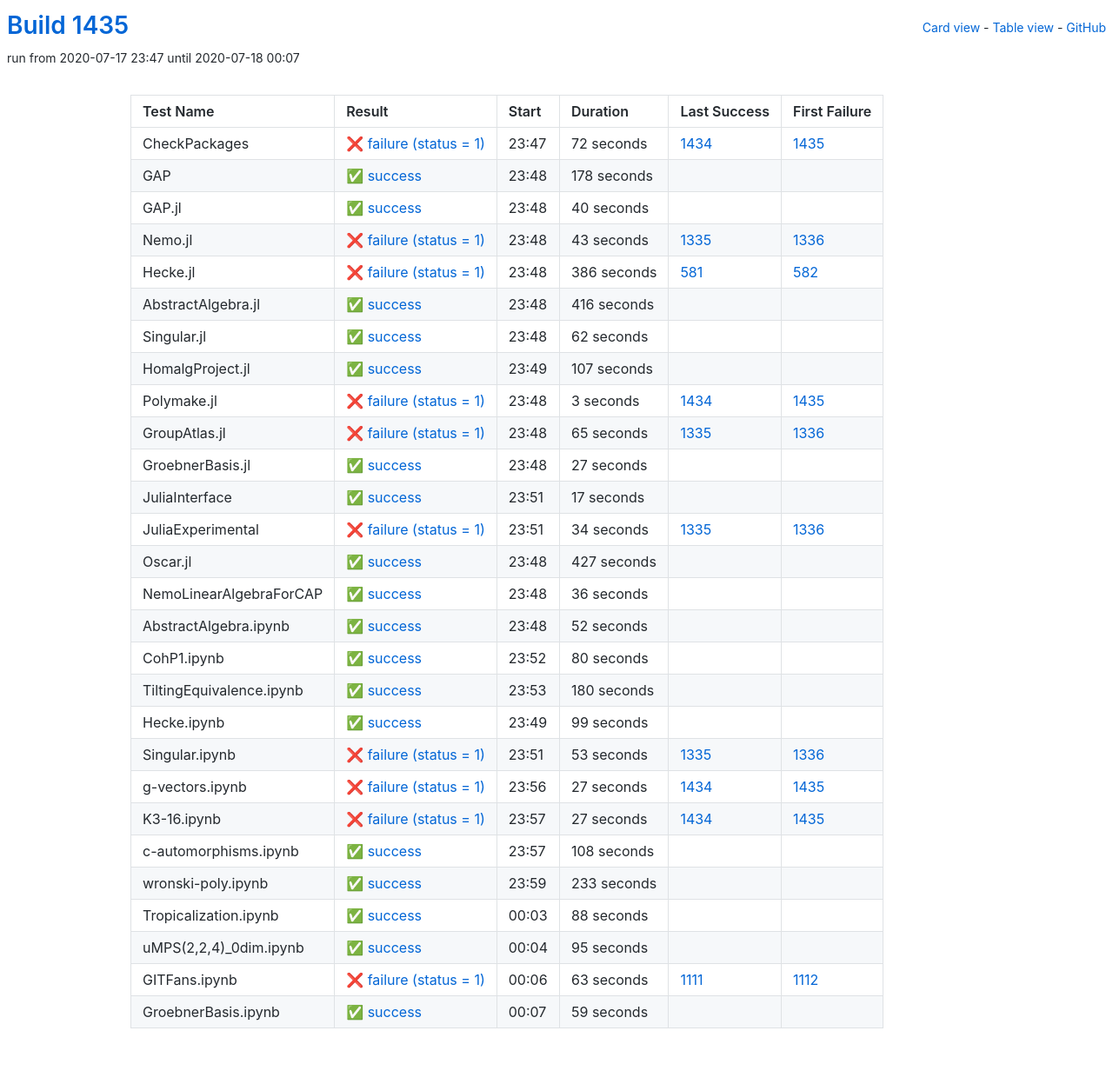
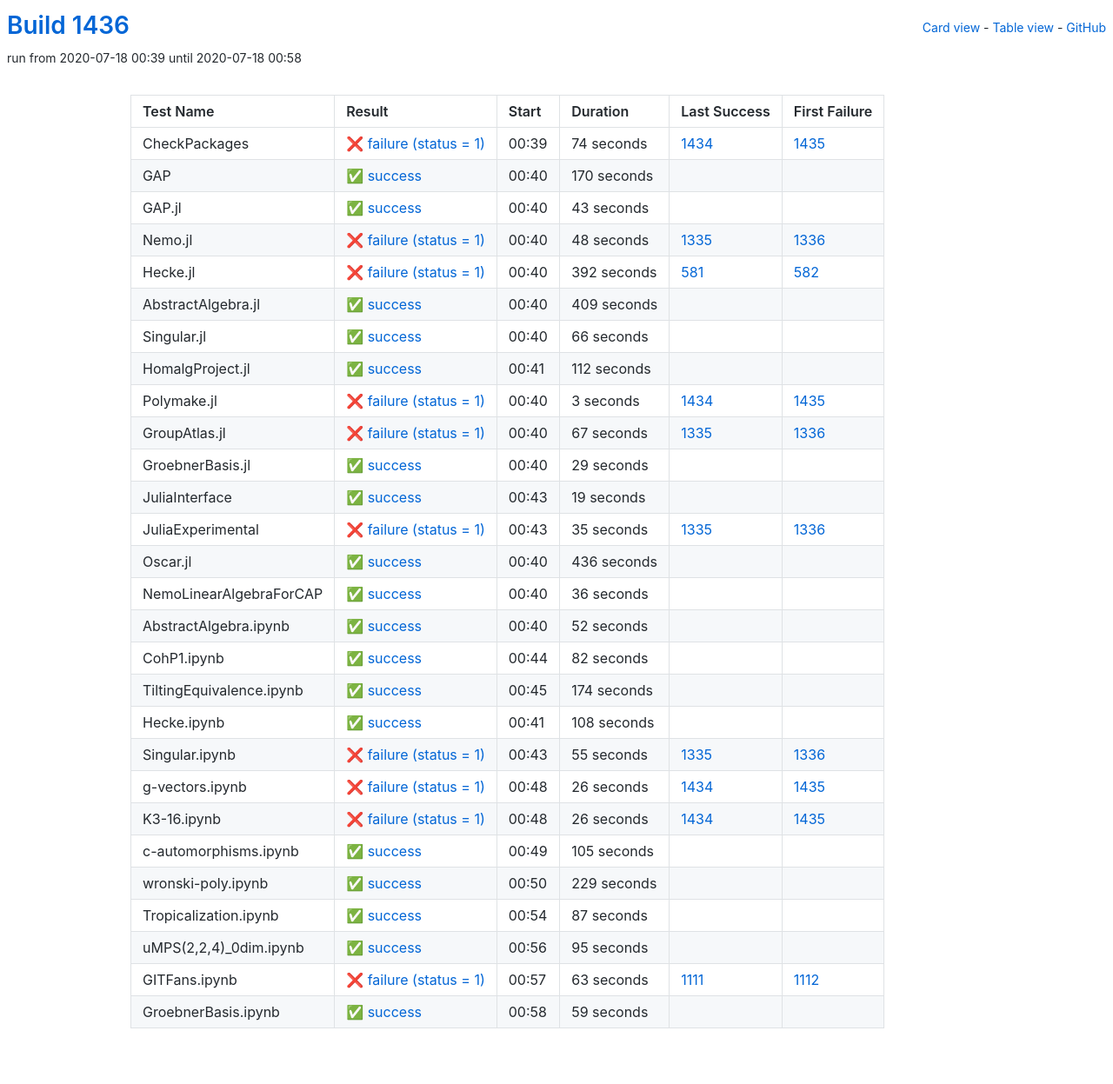
Before and after one commit to oscar-system/oscar-ci-status-1.4, a Jekyll site: the page built from table.html, in a window 1280 px wide. Shown: the whole page at 87% size. Built offline with Jekyll 4.4.1, drawn with Linux system fonts in a browser that asks for light colours.

Commit message:
Build #1436

```diff
--- a/_data/ci.yml
+++ b/_data/ci.yml
@@ -1,6 +1,6 @@
 ---
-build: 1435
-build_url: https://oscarci.mathematik.uni-kl.de/job/oscar-julia-1.4/1435/
+build: 1436
+build_url: https://oscarci.mathematik.uni-kl.de/job/oscar-julia-1.4/1436/
 job: oscar-julia-1.4
 organization: oscar-system
 repo: oscar-ci-status-1.4
@@ -8,104 +8,104 @@ repourl: https://github.com/oscar-system/oscar-ci-status-1.4
 tests:
 - name: CheckPackages
   id: checkpackages
-  log: https://oscarci.mathematik.uni-kl.de/job/oscar-julia-1.4/1435/artifact/logs/build-1435/CheckPackages.log
-  start: 2020-07-17 23:47
+  log: https://oscarci.mathematik.uni-kl.de/job/oscar-julia-1.4/1436/artifact/logs/build-1436/CheckPackages.log
+  start: 2020-07-18 00:39
   success: false
   exitcode: 1
   status: failure
-  duration: 72
+  duration: 74
   last_success: 1434
   last_success_url: https://oscarci.mathematik.uni-kl.de/job/oscar-julia-1.4/1434/
   first_failure: 1435
   first_failure_url: https://oscarci.mathematik.uni-kl.de/job/oscar-julia-1.4/1435/
 - name: GAP
   id: gap
-  log: https://oscarci.mathematik.uni-kl.de/job/oscar-julia-1.4/1435/artifact/logs/build-1435/GAP.log
-  start: 2020-07-17 23:48
+  log: https://oscarci.mathematik.uni-kl.de/job/oscar-julia-1.4/1436/artifact/logs/build-1436/GAP.log
+  start: 2020-07-18 00:40
   success: true
   exitcode: 0
   status: success
-  duration: 178
+  duration: 170
   last_success: false
   last_success_url:
   first_failure: false
   first_failure_url:
 - name: GAP.jl
   id: gap-jl
-  log: https://oscarci.mathematik.uni-kl.de/job/oscar-julia-1.4/1435/artifact/logs/build-1435/GAP.jl.log
-  start: 2020-07-17 23:48
+  log: https://oscarci.mathematik.uni-kl.de/job/oscar-julia-1.4/1436/artifact/logs/build-1436/GAP.jl.log
+  start: 2020-07-18 00:40
   success: true
   exitcode: 0
   status: success
-  duration: 40
+  duration: 43
   last_success: false
   last_success_url:
   first_failure: false
   first_failure_url:
 - name: Nemo.jl
   id: nemo-jl
-  log: https://oscarci.mathematik.uni-kl.de/job/oscar-julia-1.4/1435/artifact/logs/build-1435/Nemo.jl.log
-  start: 2020-07-17 23:48
+  log: https://oscarci.mathematik.uni-kl.de/job/oscar-julia-1.4/1436/artifact/logs/build-1436/Nemo.jl.log
+  start: 2020-07-18 00:40
   success: false
   exitcode: 1
   status: failure
-  duration: 43
+  duration: 48
   last_success: 1335
   last_success_url: https://oscarci.mathematik.uni-kl.de/job/oscar-julia-1.4/1335/
   first_failure: 1336
   first_failure_url: https://oscarci.mathematik.uni-kl.de/job/oscar-julia-1.4/1336/
 - name: Hecke.jl
   id: hecke-jl
-  log: https://oscarci.mathematik.uni-kl.de/job/oscar-julia-1.4/1435/artifact/logs/build-1435/Hecke.jl.log
-  start: 2020-07-17 23:48
+  log: https://oscarci.mathematik.uni-kl.de/job/oscar-julia-1.4/1436/artifact/logs/build-1436/Hecke.jl.log
+  start: 2020-07-18 00:40
   success: false
   exitcode: 1
   status: failure
-  duration: 386
+  duration: 392
   last_success: 581
   last_success_url: https://oscarci.mathematik.uni-kl.de/job/oscar-julia-1.4/581/
   first_failure: 582
   first_failure_url: https://oscarci.mathematik.uni-kl.de/job/oscar-julia-1.4/582/
 - name: AbstractAlgebra.jl
   id: abstractalgebra-jl
-  log: https://oscarci.mathematik.uni-kl.de/job/oscar-julia-1.4/1435/artifact/logs/build-1435/AbstractAlgebra.jl.log
-  start: 2020-07-17 23:48
+  log: https://oscarci.mathematik.uni-kl.de/job/oscar-julia-1.4/1436/artifact/logs/build-1436/AbstractAlgebra.jl.log
+  start: 2020-07-18 00:40
   success: true
   exitcode: 0
   status: success
-  duration: 416
+  duration: 409
   last_success: false
   last_success_url:
   first_failure: false
   first_failure_url:
 - name: Singular.jl
   id: singular-jl
-  log: https://oscarci.mathematik.uni-kl.de/job/oscar-julia-1.4/1435/artifact/logs/build-1435/Singular.jl.log
-  start: 2020-07-17 23:48
+  log: https://oscarci.mathematik.uni-kl.de/job/oscar-julia-1.4/1436/artifact/logs/build-1436/Singular.jl.log
+  start: 2020-07-18 00:40
   success: true
   exitcode: 0
   status: success
-  duration: 62
+  duration: 66
   last_success: false
   last_success_url:
   first_failure: false
   first_failure_url:
 - name: HomalgProject.jl
   id: homalgproject-jl
-  log: https://oscarci.mathematik.uni-kl.de/job/oscar-julia-1.4/1435/artifact/logs/build-1435/HomalgProject.jl.log
-  start: 2020-07-17 23:49
+  log: https://oscarci.mathematik.uni-kl.de/job/oscar-julia-1.4/1436/artifact/logs/build-1436/HomalgProject.jl.log
+  start: 2020-07-18 00:41
   success: true
   exitcode: 0
   status: success
-  duration: 107
+  duration: 112
   last_success: false
   last_success_url:
   first_failure: false
   first_failure_url:
 - name: Polymake.jl
   id: polymake-jl
-  log: https://oscarci.mathematik.uni-kl.de/job/oscar-julia-1.4/1435/artifact/logs/build-1435/Polymake.jl.log
-  start: 2020-07-17 23:48
+  log: https://oscarci.mathematik.uni-kl.de/job/oscar-julia-1.4/1436/artifact/logs/build-1436/Polymake.jl.log
+  start: 2020-07-18 00:40
   success: false
   exitcode: 1
   status: failure
@@ -116,68 +116,68 @@ tests:
   first_failure_url: https://oscarci.mathematik.uni-kl.de/job/oscar-julia-1.4/1435/
 - name: GroupAtlas.jl
   id: groupatlas-jl
-  log: https://oscarci.mathematik.uni-kl.de/job/oscar-julia-1.4/1435/artifact/logs/build-1435/GroupAtlas.jl.log
-  start: 2020-07-17 23:48
+  log: https://oscarci.mathematik.uni-kl.de/job/oscar-julia-1.4/1436/artifact/logs/build-1436/GroupAtlas.jl.log
+  start: 2020-07-18 00:40
   success: false
   exitcode: 1
   status: failure
-  duration: 65
+  duration: 67
   last_success: 1335
   last_success_url: https://oscarci.mathematik.uni-kl.de/job/oscar-julia-1.4/1335/
   first_failure: 1336
   first_failure_url: https://oscarci.mathematik.uni-kl.de/job/oscar-julia-1.4/1336/
 - name: GroebnerBasis.jl
   id: groebnerbasis-jl
-  log: https://oscarci.mathematik.uni-kl.de/job/oscar-julia-1.4/1435/artifact/logs/build-1435/GroebnerBasis.jl.log
-  start: 2020-07-17 23:48
+  log: https://oscarci.mathematik.uni-kl.de/job/oscar-julia-1.4/1436/artifact/logs/build-1436/GroebnerBasis.jl.log
+  start: 2020-07-18 00:40
   success: true
   exitcode: 0
   status: success
-  duration: 27
+  duration: 29
   last_success: false
   last_success_url:
   first_failure: false
   first_failure_url:
 - name: JuliaInterface
   id: juliainterface
-  log: https://oscarci.mathematik.uni-kl.de/job/oscar-julia-1.4/1435/artifact/logs/build-1435/JuliaInterface.log
-  start: 2020-07-17 23:51
+  log: https://oscarci.mathematik.uni-kl.de/job/oscar-julia-1.4/1436/artifact/logs/build-1436/JuliaInterface.log
+  start: 2020-07-18 00:43
   success: true
   exitcode: 0
   status: success
-  duration: 17
+  duration: 19
   last_success: false
   last_success_url:
   first_failure: false
   first_failure_url:
 - name: JuliaExperimental
   id: juliaexperimental
-  log: https://oscarci.mathematik.uni-kl.de/job/oscar-julia-1.4/1435/artifact/logs/build-1435/JuliaExperimental.log
-  start: 2020-07-17 23:51
+  log: https://oscarci.mathematik.uni-kl.de/job/oscar-julia-1.4/1436/artifact/logs/build-1436/JuliaExperimental.log
+  start: 2020-07-18 00:43
   success: false
   exitcode: 1
   status: failure
-  duration: 34
+  duration: 35
   last_success: 1335
   last_success_url: https://oscarci.mathematik.uni-kl.de/job/oscar-julia-1.4/1335/
   first_failure: 1336
   first_failure_url: https://oscarci.mathematik.uni-kl.de/job/oscar-julia-1.4/1336/
 - name: Oscar.jl
   id: oscar-jl
-  log: https://oscarci.mathematik.uni-kl.de/job/oscar-julia-1.4/1435/artifact/logs/build-1435/Oscar.jl.log
-  start: 2020-07-17 23:48
+  log: https://oscarci.mathematik.uni-kl.de/job/oscar-julia-1.4/1436/artifact/logs/build-1436/Oscar.jl.log
+  start: 2020-07-18 00:40
   success: true
   exitcode: 0
   status: success
-  duration: 427
+  duration: 436
   last_success: false
   last_success_url:
   first_failure: false
   first_failure_url:
 - name: NemoLinearAlgebraForCAP
   id: nemolinearalgebraforcap
-  log: https://oscarci.mathematik.uni-kl.de/job/oscar-julia-1.4/1435/artifact/logs/build-1435/NemoLinearAlgebraForCAP.log
-  start: 2020-07-17 23:48
+  log: https://oscarci.mathematik.uni-kl.de/job/oscar-julia-1.4/1436/artifact/logs/build-1436/NemoLinearAlgebraForCAP.log
+  start: 2020-07-18 00:40
   success: true
   exitcode: 0
   status: success
@@ -188,8 +188,8 @@ tests:
   first_failure_url:
 - name: AbstractAlgebra.ipynb
   id: abstractalgebra-ipynb
-  log: https://oscarci.mathematik.uni-kl.de/job/oscar-julia-1.4/1435/artifact/logs/build-1435/AbstractAlgebra.ipynb.log
-  start: 2020-07-17 23:48
+  log: https://oscarci.mathematik.uni-kl.de/job/oscar-julia-1.4/1436/artifact/logs/build-1436/AbstractAlgebra.ipynb.log
+  start: 2020-07-18 00:40
   success: true
   exitcode: 0
   status: success
@@ -200,80 +200,32 @@ tests:
   first_failure_url:
 - name: CohP1.ipynb
   id: cohp1-ipynb
-  log: https://oscarci.mathematik.uni-kl.de/job/oscar-julia-1.4/1435/artifact/logs/build-1435/CohP1.ipynb.log
-  start: 2020-07-17 23:52
+  log: https://oscarci.mathematik.uni-kl.de/job/oscar-julia-1.4/1436/artifact/logs/build-1436/CohP1.ipynb.log
+  start: 2020-07-18 00:44
   success: true
   exitcode: 0
   status: success
-  duration: 80
+  duration: 82
   last_success: false
   last_success_url:
   first_failure: false
   first_failure_url:
 - name: TiltingEquivalence.ipynb
   id: tiltingequivalence-ipynb
-  log: https://oscarci.mathematik.uni-kl.de/job/oscar-julia-1.4/1435/artifact/logs/build-1435/TiltingEquivalence.ipynb.log
-  start: 2020-07-17 23:53
+  log: https://oscarci.mathematik.uni-kl.de/job/oscar-julia-1.4/1436/artifact/logs/build-1436/TiltingEquivalence.ipynb.log
+  start: 2020-07-18 00:45
   success: true
   exitcode: 0
   status: success
-  duration: 180
+  duration: 174
   last_success: false
   last_success_url:
   first_failure: false
   first_failure_url:
 - name: Hecke.ipynb
   id: hecke-ipynb
-  log: https://oscarci.mathematik.uni-kl.de/job/oscar-julia-1.4/1435/artifact/logs/build-1435/Hecke.ipynb.log
-  start: 2020-07-17 23:49
-  success: true
-  exitcode: 0
-  status: success
-  duration: 99
-  last_success: false
-  last_success_url:
-  first_failure: false
-  first_failure_url:
-- name: Singular.ipynb
-  id: singular-ipynb
-  log: https://oscarci.mathematik.uni-kl.de/job/oscar-julia-1.4/1435/artifact/logs/build-1435/Singular.ipynb.log
-  start: 2020-07-17 23:51
-  success: false
-  exitcode: 1
-  status: failure
-  duration: 53
-  last_success: 1335
-  last_success_url: https://oscarci.mathematik.uni-kl.de/job/oscar-julia-1.4/1335/
-  first_failure: 1336
-  first_failure_url: https://oscarci.mathematik.uni-kl.de/job/oscar-julia-1.4/1336/
-- name: g-vectors.ipynb
-  id: g-vectors-ipynb
-  log: https://oscarci.mathematik.uni-kl.de/job/oscar-julia-1.4/1435/artifact/logs/build-1435/g-vectors.ipynb.log
-  start: 2020-07-17 23:56
-  success: false
-  exitcode: 1
-  status: failure
-  duration: 27
-  last_success: 1434
-  last_success_url: https://oscarci.mathematik.uni-kl.de/job/oscar-julia-1.4/1434/
-  first_failure: 1435
-  first_failure_url: https://oscarci.mathematik.uni-kl.de/job/oscar-julia-1.4/1435/
-- name: K3-16.ipynb
-  id: k3-16-ipynb
-  log: https://oscarci.mathematik.uni-kl.de/job/oscar-julia-1.4/1435/artifact/logs/build-1435/K3-16.ipynb.log
-  start: 2020-07-17 23:57
-  success: false
-  exitcode: 1
-  status: failure
-  duration: 27
-  last_success: 1434
-  last_success_url: https://oscarci.mathematik.uni-kl.de/job/oscar-julia-1.4/1434/
-  first_failure: 1435
-  first_failure_url: https://oscarci.mathematik.uni-kl.de/job/oscar-julia-1.4/1435/
-- name: c-automorphisms.ipynb
-  id: c-automorphisms-ipynb
-  log: https://oscarci.mathematik.uni-kl.de/job/oscar-julia-1.4/1435/artifact/logs/build-1435/c-automorphisms.ipynb.log
-  start: 2020-07-17 23:57
+  log: https://oscarci.mathematik.uni-kl.de/job/oscar-julia-1.4/1436/artifact/logs/build-1436/Hecke.ipynb.log
+  start: 2020-07-18 00:41
   success: true
   exitcode: 0
   status: success
@@ -282,34 +234,82 @@ tests:
   last_success_url:
   first_failure: false
   first_failure_url:
-- name: wronski-poly.ipynb
-  id: wronski-poly-ipynb
-  log: https://oscarci.mathematik.uni-kl.de/job/oscar-julia-1.4/1435/artifact/logs/build-1435/wronski-poly.ipynb.log
-  start: 2020-07-17 23:59
+- name: Singular.ipynb
+  id: singular-ipynb
+  log: https://oscarci.mathematik.uni-kl.de/job/oscar-julia-1.4/1436/artifact/logs/build-1436/Singular.ipynb.log
+  start: 2020-07-18 00:43
+  success: false
+  exitcode: 1
+  status: failure
+  duration: 55
+  last_success: 1335
+  last_success_url: https://oscarci.mathematik.uni-kl.de/job/oscar-julia-1.4/1335/
+  first_failure: 1336
+  first_failure_url: https://oscarci.mathematik.uni-kl.de/job/oscar-julia-1.4/1336/
+- name: g-vectors.ipynb
+  id: g-vectors-ipynb
+  log: https://oscarci.mathematik.uni-kl.de/job/oscar-julia-1.4/1436/artifact/logs/build-1436/g-vectors.ipynb.log
+  start: 2020-07-18 00:48
+  success: false
+  exitcode: 1
+  status: failure
+  duration: 26
+  last_success: 1434
+  last_success_url: https://oscarci.mathematik.uni-kl.de/job/oscar-julia-1.4/1434/
+  first_failure: 1435
+  first_failure_url: https://oscarci.mathematik.uni-kl.de/job/oscar-julia-1.4/1435/
+- name: K3-16.ipynb
+  id: k3-16-ipynb
+  log: https://oscarci.mathematik.uni-kl.de/job/oscar-julia-1.4/1436/artifact/logs/build-1436/K3-16.ipynb.log
+  start: 2020-07-18 00:48
+  success: false
+  exitcode: 1
+  status: failure
+  duration: 26
+  last_success: 1434
+  last_success_url: https://oscarci.mathematik.uni-kl.de/job/oscar-julia-1.4/1434/
+  first_failure: 1435
+  first_failure_url: https://oscarci.mathematik.uni-kl.de/job/oscar-julia-1.4/1435/
+- name: c-automorphisms.ipynb
+  id: c-automorphisms-ipynb
+  log: https://oscarci.mathematik.uni-kl.de/job/oscar-julia-1.4/1436/artifact/logs/build-1436/c-automorphisms.ipynb.log
+  start: 2020-07-18 00:49
   success: true
   exitcode: 0
   status: success
-  duration: 233
+  duration: 105
+  last_success: false
+  last_success_url:
+  first_failure: false
+  first_failure_url:
+- name: wronski-poly.ipynb
+  id: wronski-poly-ipynb
+  log: https://oscarci.mathematik.uni-kl.de/job/oscar-julia-1.4/1436/artifact/logs/build-1436/wronski-poly.ipynb.log
+  start: 2020-07-18 00:50
+  success: true
+  exitcode: 0
+  status: success
+  duration: 229
   last_success: false
   last_success_url:
   first_failure: false
   first_failure_url:
 - name: Tropicalization.ipynb
   id: tropicalization-ipynb
-  log: https://oscarci.mathematik.uni-kl.de/job/oscar-julia-1.4/1435/artifact/logs/build-1435/Tropicalization.ipynb.log
-  start: 2020-07-18 00:03
+  log: https://oscarci.mathematik.uni-kl.de/job/oscar-julia-1.4/1436/artifact/logs/build-1436/Tropicalization.ipynb.log
+  start: 2020-07-18 00:54
   success: true
   exitcode: 0
   status: success
-  duration: 88
+  duration: 87
   last_success: false
   last_success_url:
   first_failure: false
   first_failure_url:
 - name: uMPS(2,2,4)_0dim.ipynb
   id: umps-2-2-4-0dim-ipynb
-  log: https://oscarci.mathematik.uni-kl.de/job/oscar-julia-1.4/1435/artifact/logs/build-1435/uMPS-2-2-4-_0dim.ipynb.log
-  start: 2020-07-18 00:04
+  log: https://oscarci.mathematik.uni-kl.de/job/oscar-julia-1.4/1436/artifact/logs/build-1436/uMPS-2-2-4-_0dim.ipynb.log
+  start: 2020-07-18 00:56
   success: true
   exitcode: 0
   status: success
@@ -320,8 +320,8 @@ tests:
   first_failure_url:
 - name: GITFans.ipynb
   id: gitfans-ipynb
-  log: https://oscarci.mathematik.uni-kl.de/job/oscar-julia-1.4/1435/artifact/logs/build-1435/GITFans.ipynb.log
-  start: 2020-07-18 00:06
+  log: https://oscarci.mathematik.uni-kl.de/job/oscar-julia-1.4/1436/artifact/logs/build-1436/GITFans.ipynb.log
+  start: 2020-07-18 00:57
   success: false
   exitcode: 1
   status: failure
@@ -332,8 +332,8 @@ tests:
   first_failure_url: https://oscarci.mathematik.uni-kl.de/job/oscar-julia-1.4/1112/
 - name: GroebnerBasis.ipynb
   id: groebnerbasis-ipynb
-  log: https://oscarci.mathematik.uni-kl.de/job/oscar-julia-1.4/1435/artifact/logs/build-1435/GroebnerBasis.ipynb.log
-  start: 2020-07-18 00:07
+  log: https://oscarci.mathematik.uni-kl.de/job/oscar-julia-1.4/1436/artifact/logs/build-1436/GroebnerBasis.ipynb.log
+  start: 2020-07-18 00:58
   success: true
   exitcode: 0
   status: success
```
Also changed, not shown: README.md.
